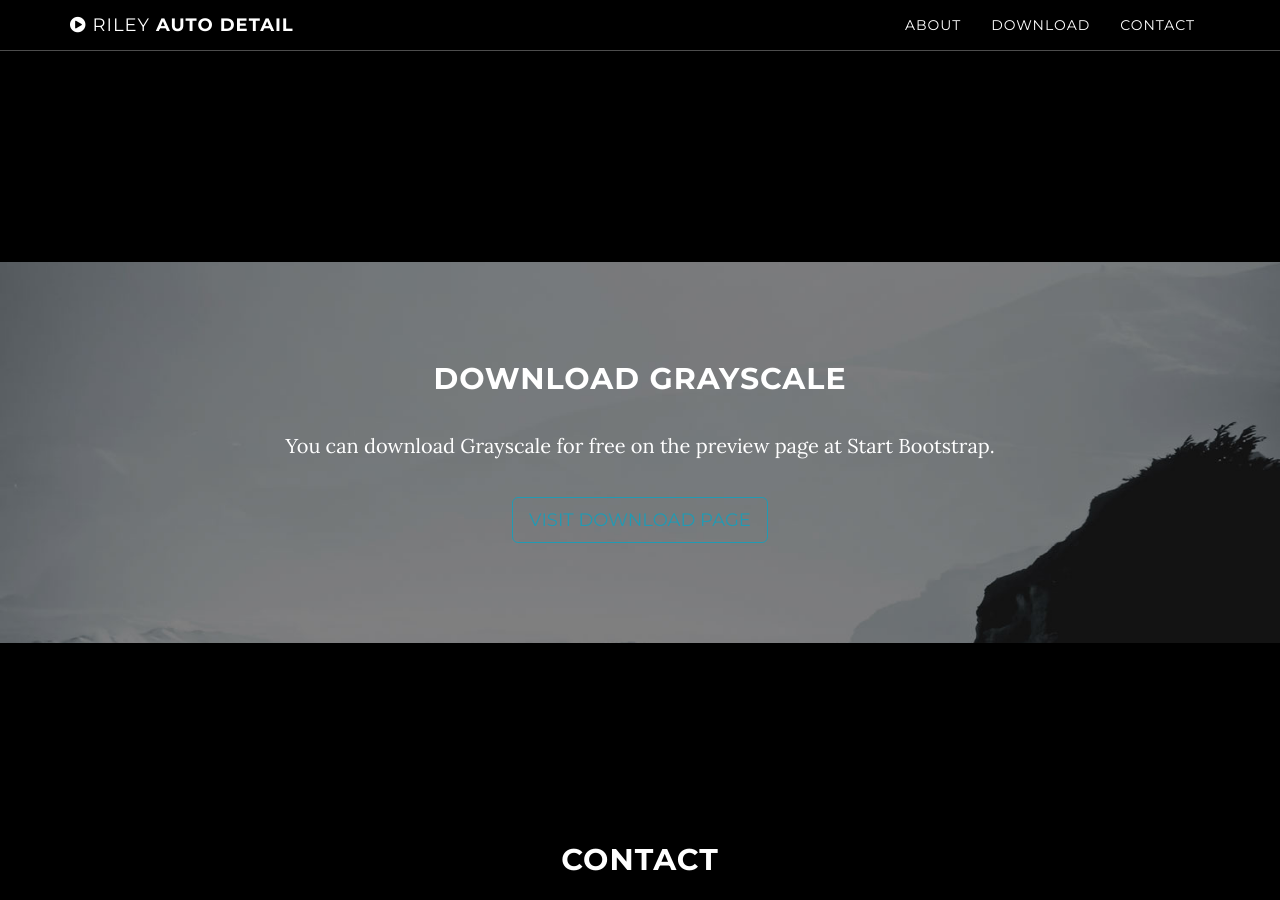
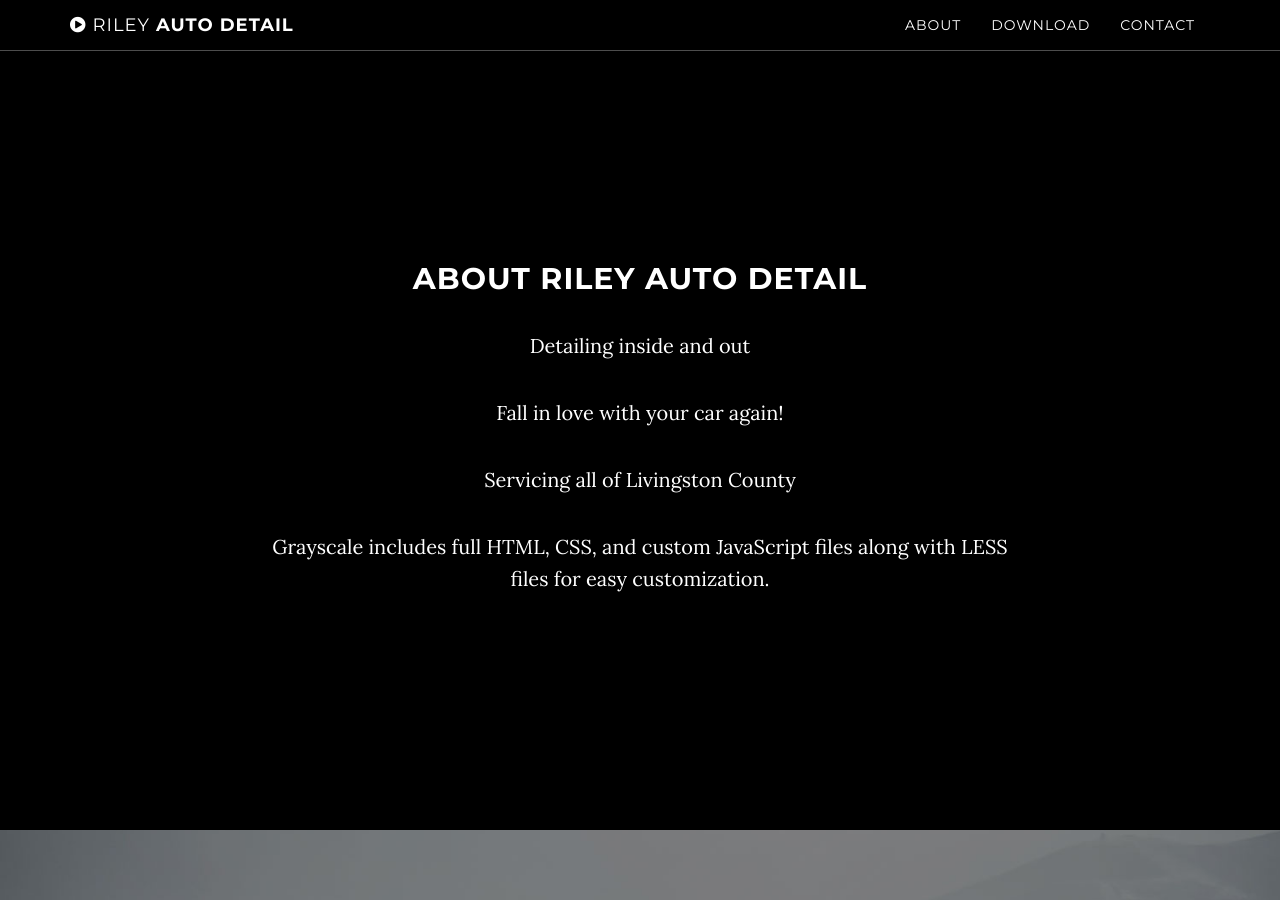
Before and after one commit to Silverado5300/RileyAuto, a Jekyll site: the page built from index.html, in a window 1280 px wide and 900 px high, scrolled down 1183 px. Built offline with Jekyll 4.4.1, drawn with Linux system fonts in a browser that asks for light colours.

Commit message:
Update download.html

```diff
--- a/_includes/download.html
+++ b/_includes/download.html
@@ -1,4 +1,18 @@
-    <!-- Download Section -->
+<!-- About Section -->
+    <section id="about" class="container content-section text-center">
+        <div class="row">
+            <div class="col-lg-8 col-lg-offset-2">
+                <h2>About Riley Auto Detail</h2>
+                <p>Detailing inside and out</p>
+                <p>Fall in love with your car again!</p>
+                <p>Servicing all of Livingston County</p>
+                <p>Grayscale includes full HTML, CSS, and custom JavaScript files along with LESS files for easy customization.</p>
+            </div>
+        </div>
+    </section>
+
+
+<!-- Download Section -->
     <section id="download" class="content-section text-center">
         <div class="download-section">
             <div class="container">
```
